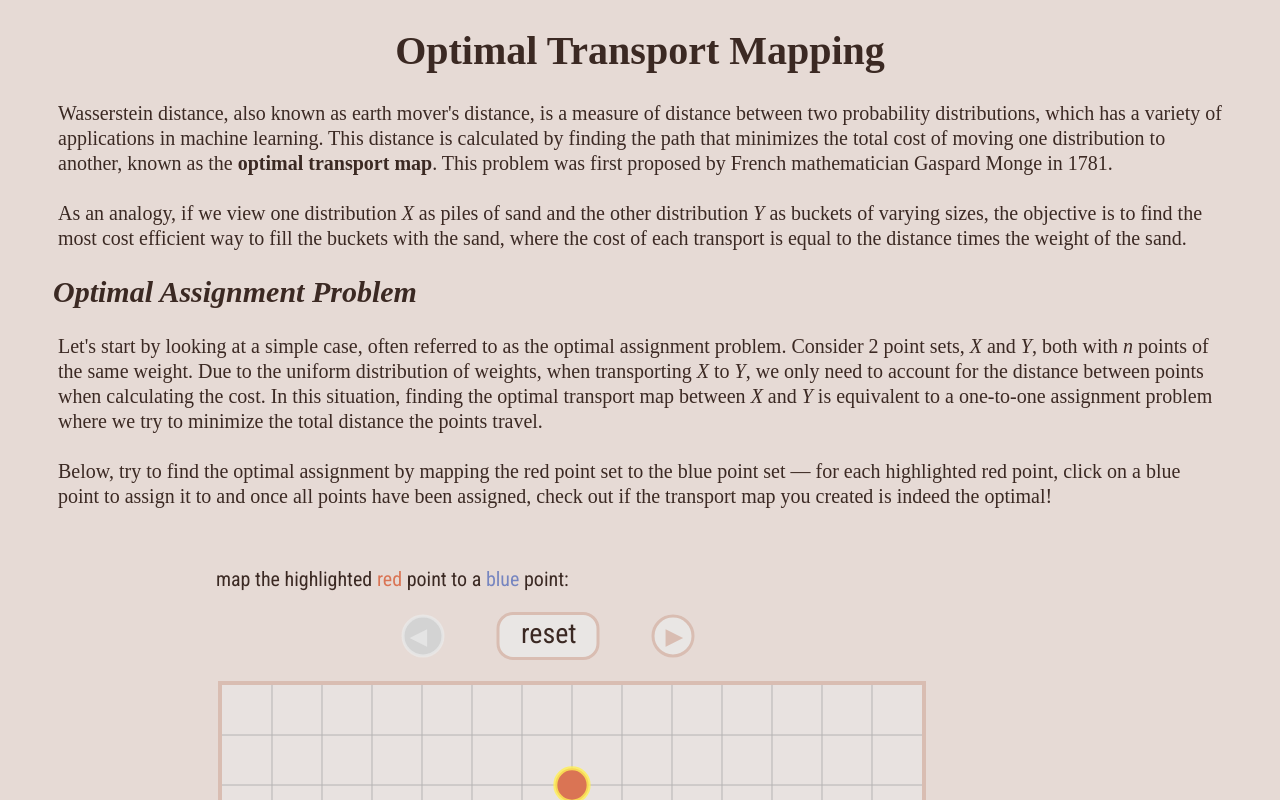
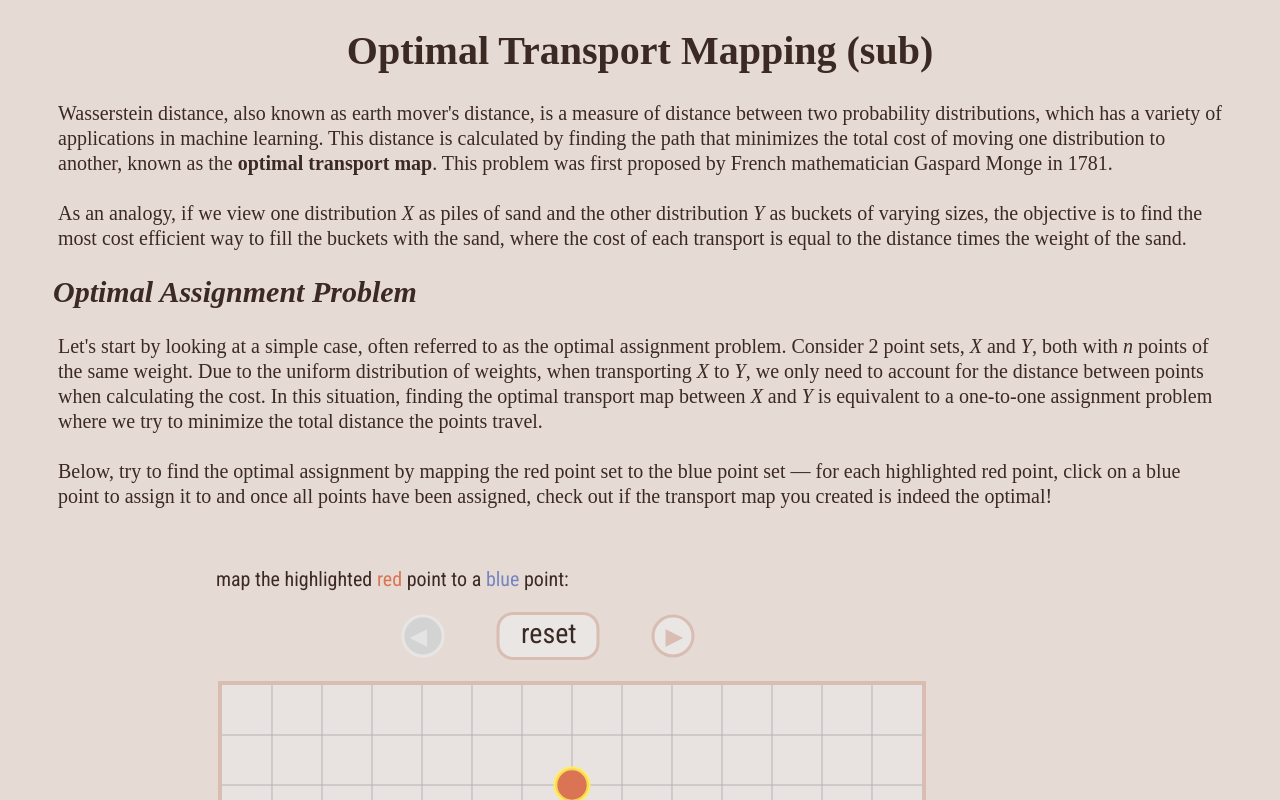
Before and after one commit to mf02511/Optimal-Transport-Visualization, a SvelteKit app: page / in a window 1280 px wide. Shown: the top 800 px of the page. Built offline with nearby package versions, Linux system fonts and the light colour scheme; a web font is replaced by a local one.

Commit message:
test branch

```diff
--- a/src/components/App.svelte
+++ b/src/components/App.svelte
@@ -5,7 +5,7 @@
 </script>
 
 <main>
-  <h1>Optimal Transport Mapping</h1>
+  <h1>Optimal Transport Mapping (sub)</h1>
   <p class='intro'>Wasserstein distance, also known as earth mover's distance, is a measure of distance between two probability distributions, which has a variety of applications in machine learning. This distance is calculated by finding the path that minimizes the total cost of moving one distribution to another, known as the <b>optimal transport map</b>. This problem was first proposed by French mathematician Gaspard Monge in 1781. <br> <br> As an analogy, if we view one distribution <i>X</i> as piles of sand and the other distribution <i>Y</i> as buckets of varying sizes, the objective is to find the most cost efficient way to fill the buckets with the sand, where the cost of each transport is equal to the distance times the weight of the sand.</p>
 
   <h2><i>Optimal Assignment Problem</i></h2>
```
